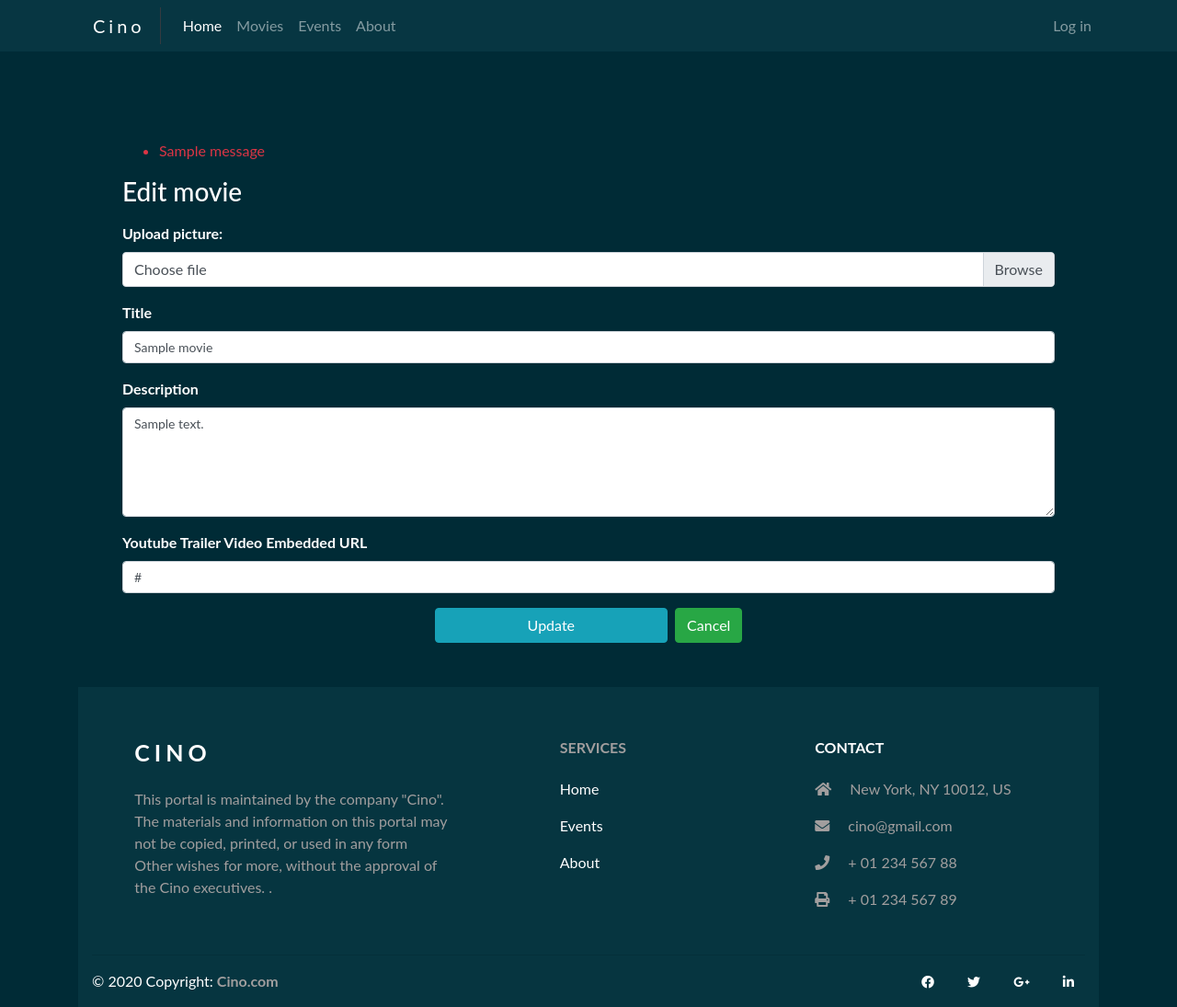
After one commit to AlbeseMatoshi/GroupProject-CodingDojo, a Django app: page /movie/edit/1 in a window 1280 px wide. The commit adds this page. Shown: the whole page at 92% size. Run offline with Django 3.2, Linux system fonts and the light colour scheme; tables that the repository leaves empty hold one stand-in row (values such as "Sample post"); one stand-in notice (Sample message) is shown; some libraries are stand-ins or nearby versions.

Commit message:
added edit & update movie

```diff
--- a/app_management/urls.py
+++ b/app_management/urls.py
@@ -5,7 +5,7 @@ urlpatterns = [
       path('', views.show_dashboard),
       path('movie/new', views.add_movie),
       path('events/new', views.add_event),
-      path('<int:movie_id>/delete', views.delete_movie),
+      # path('<int:movie_id>/delete', views.delete_movie),
       path('room/new', views.add_cino_room),
       path('showtime/new', views.add_show_time)
 ]
--- a/app_management/views.py
+++ b/app_management/views.py
@@ -37,11 +37,6 @@ def add_movie(request):
             movie.cover_image = pic
             movie.save()
         return redirect('/')
-
-def delete_movie(request, movie_id):
-    movie = Movie.objects.get(id=movie_id)
-    movie.delete()
-    return redirect('/')
 
 # Events
 def add_event(request):
--- a/app_one/static/css/style.css
+++ b/app_one/static/css/style.css
@@ -1,4 +1,4 @@
-.wrapper{
+.wrapper {
     background-color: #002b36;
     color: #ffffff;
 }
@@ -22,7 +22,6 @@
 body {
     background-color: #F4F7F6;
     font-family: 'Lato', sans-serif;
-
 }
 
 #login-body {
@@ -68,6 +67,7 @@ h2 {
 label {
     font-weight: bold;
 }
+
 .top-right {
     position: absolute;
     top: 8px;
@@ -76,22 +76,27 @@ label {
     font-size: 28px;
     letter-spacing: 0.2em;
 }
+
 .card-image {
     display: inline-block;
     overflow: hidden;
+}
 
-}
-.card-image > a > img {
+.card-image>a>img {
     transition: transform 0.3s;
 }
 
-.card-image > a > img:hover {
+.card-image>a>img:hover {
     cursor: pointer;
-    transform:scale(1.05);
-    -ms-transform:scale(1.05); /* IE 9 */
-    -moz-transform:scale(1.05); /* Firefox */
-    -webkit-transform:scale(1.05); /* Safari and Chrome */
-    -o-transform:scale(1.05); /* Opera */
+    transform: scale(1.05);
+    -ms-transform: scale(1.05);
+    /* IE 9 */
+    -moz-transform: scale(1.05);
+    /* Firefox */
+    -webkit-transform: scale(1.05);
+    /* Safari and Chrome */
+    -o-transform: scale(1.05);
+    /* Opera */
 }
 
 
--- /dev/null
+++ b/app_one/templates/edit_movie.html
@@ -0,0 +1,57 @@
+{% extends 'base.html' %} {% block 'content' %}
+<link rel="stylesheet" href="https://stackpath.bootstrapcdn.com/font-awesome/4.7.0/css/font-awesome.min.css">
+<div class="wrapper">
+    <div class="container p-5">
+        <div class="row">
+
+            <div class="col-12">
+
+                {% if messages %}
+                <ul class="messages">
+                    {% for message in messages %}
+                    <li {% if message.tags %} class="{{ message.tags }} text-danger" {% endif %}>{{ message }}</li>
+                    {% endfor %}
+                </ul>
+                {% endif %}
+                <h3>Edit movie</h3>
+                <form action="update/{{edit_movie.id}}" method="POST" enctype="multipart/form-data">
+                    {% csrf_token %}
+                    <div class="form-group mt-3">
+                        <label for="movie_cover_image">Upload picture:</label>
+                        <div class="custom-file">
+                            <input type="file" class="custom-file-input" id="movie_cover_image" name="cover_image" required value="{{edit_movie.cover_image}}">
+                            <label class="custom-file-label" for="customFile">Choose file</label>
+                        </div>
+                    </div>
+                    <div class="form-group">
+                        <label for="title">Title</label>
+                        <input type="text" class="form-control" id="title" name="title" placeholder="ex. F9" required value="{{edit_movie.title}}">
+                    </div>
+                    <div class="form-group">
+                        <label for="description">Description</label>
+                        <textarea rows="5" type="text" class="form-control" name="description" placeholder="ex. Dominic Toretto and his crew join forces to battle the most skilled assassin and high-performance driver they've ever encountered -- his forsaken brother." required>{{edit_movie.desc}}</textarea>
+                    </div>
+                    <div class="form-group">
+                        <label for="video_url">Youtube Trailer Video Embedded URL</label>
+                        <input type="text" class="form-control" id="video_url" name="video_url" placeholder="{{edit_movie.video_url}}" required value="{{edit_movie.video_url}}">
+                    </div>
+                    <div class="d-flex justify-content-center">
+                        <button type="submit" class="btn btn-block btn-info mr-2 w-25">Update</button>
+                        <a href="/movie/{{edit_movie.id}}" class="btn btn-success ">Cancel</a>
+                    </div>
+                </form>
+
+            </div>
+
+        </div>
+
+    </div>
+</div>
+<script>
+    $('.custom-file-input').on('change', function() {
+        let fileName = $(this).val().split('\\').pop();
+        $(this).next('.custom-file-label').addClass("selected").html(fileName);
+    });
+</script>
+
+{% endblock %}
--- a/app_one/templates/show_movie.html
+++ b/app_one/templates/show_movie.html
@@ -41,8 +41,9 @@
                 <p>IMDb rate: <b>7/10</b></p>
                 <button class="btn btn-info btn-block" data-toggle="modal" data-target="#exampleModal">Get tickets</button>
                 <div class="border border-white my-3"></div>
+                {% endfor %}
+                <a href="edit/{{movie.id}}" class="btn btn-success">Edit movie</a>
 
-                {% endfor %}
             </div>
 
         </div>
--- a/app_one/urls.py
+++ b/app_one/urls.py
@@ -32,6 +32,8 @@ urlpatterns = [
     path('add_comment/<int:movie_id>', views.add_comment),
     path('event/<int:event_id>/like', views.join_event),
     path('event/<int:event_id>/dislike', views.dislike_event),
+    path('movie/edit/<int:movie_id>', views.edit_movie),
+    path('movie/edit/update/<int:movie_id>', views.update),
     #DEVELOPMENT ONLY
     path('search', views.search),
     path('about', views.about_us)
--- a/app_one/views.py
+++ b/app_one/views.py
@@ -160,3 +160,30 @@ def dislike_event(request, event_id):
 
 def about_us(request):
 	return render(request, 'about_us.html')
+
+def edit_movie(request, movie_id):
+    context={
+        'edit_movie': Movie.objects.get(id=movie_id),
+
+    }
+
+    return render(request, 'edit_movie.html', context)
+
+
+def update(request, movie_id):
+    if request.method == 'POST':
+        str_id=str(movie_id)
+        edit_movie=Movie.objects.get(id=movie_id)
+        edit_movie.title=request.POST['title']
+        edit_movie.desc=request.POST['description']
+        edit_movie.video_url=request.POST['video_url']
+        if 'cover_image' in request.FILES != None:
+            pic = request.FILES['cover_image']
+            fs = FileSystemStorage()
+            fs.save(pic.name, pic)
+            edit_movie.cover_image = pic
+            edit_movie.save()
+
+        return redirect(f'/movie/{str_id}')
+
+    return redirect('/')
```
Also changed, not shown: static/images/image (2).png (added), static/images/image (2)_lLqftAi.png (added), 2 other files. Lines whose indentation alone changed are shown as unchanged.
